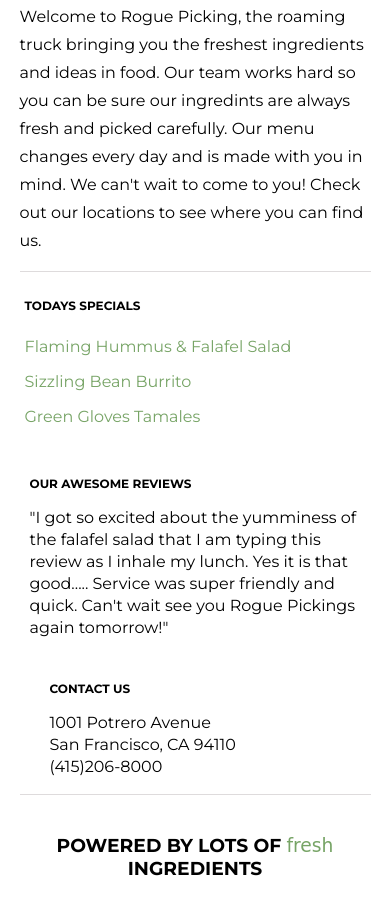
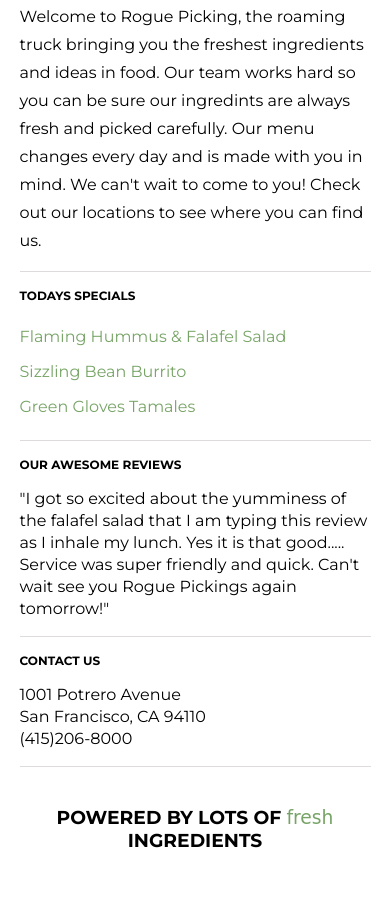
Before and after one commit to brii-codes/Rogue-Pickings-Project, a plain HTML site: page index.html in a window 390 px wide. Shown: the part 542-1440 px from the top of the page. After the commit the page ends 1412 px from the top, so only its background shows below. Drawn offline with Linux system fonts and the light colour scheme; a web font is replaced by a local one.

Commit message:
Corrected flexbox codes for mobile first

```diff
--- a/css/main.css
+++ b/css/main.css
@@ -99,9 +99,6 @@ img{
 }
 .section-one{
     width: 100%;
-    max-width: 23.125em;
-    padding: 0.625em 0.3125em 0em 0.3125em;
-    margin: 0em 1.875em 0em 0em;
 }
 .section-one h4{
     text-transform: uppercase;
@@ -119,8 +116,8 @@ img{
 }
 .section-two{
     width: 100%;
-    max-width: 21.875em;
-    padding: 0.625em 0.625em 0em 0.625em;
+    border-top: 1px solid #dedbdc;
+    border-bottom: 1px solid #dedbdc;
 }
 
 .section-two h4{
@@ -136,9 +133,6 @@ img{
 }
 .section-three{
     width: 100%;
-    max-width: 21.875em;
-    padding: 0.625em 0.3125em 0em 1.5625em;
-    margin: 0px 0.3125em 0em 0.3125em;
 }
 .section-three h4{
     text-transform: uppercase;
```
